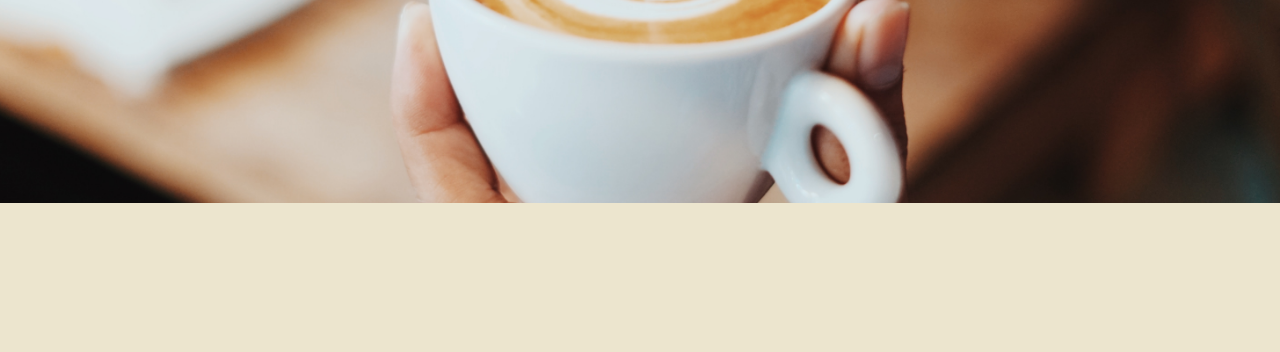
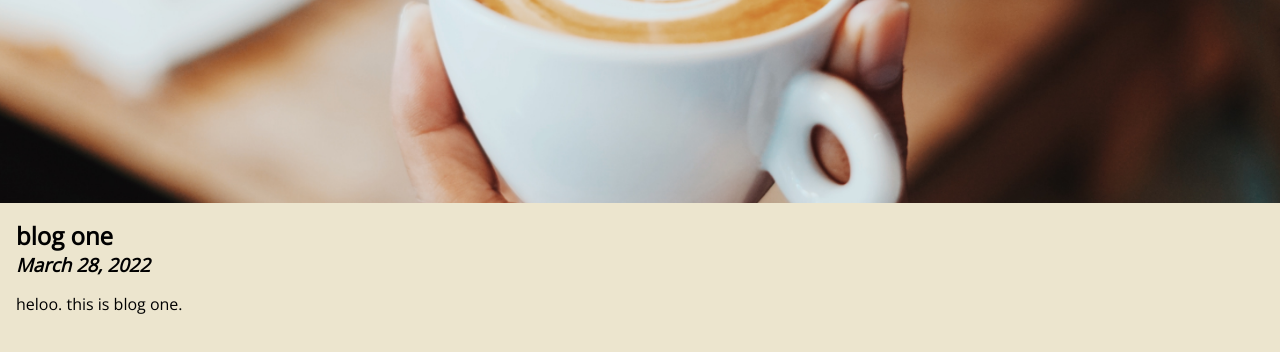
Before and after one commit to wesee/my-kopi-shop-starter, a Gatsby site: page / in a window 1280 px wide. Shown: the part 436-788 px from the top of the page. Built offline with nearby package versions, Linux system fonts and the light colour scheme; Gatsby itself is replaced by a stand-in of ours.

Commit message:
add blog entry

```diff
--- a/gatsby-config.js
+++ b/gatsby-config.js
@@ -5,6 +5,8 @@ module.exports = {
 
   plugins: [
   'gatsby-plugin-netlify-cms',
+'gatsby-transformer-remark',
+
 
     {
       resolve: `gatsby-plugin-sass`,
@@ -16,7 +18,16 @@ module.exports = {
          },
        },
      },
-    }
+    },
+
+{
+ resolve: 'gatsby-source-filesystem',
+ options: {
+ name: 'blog',
+ path: 'src/blog'
+ }
+ }
+
 
   ]
 };
--- a/package.json
+++ b/package.json
@@ -17,6 +17,8 @@
     "gatsby": "^4.0.0",
     "gatsby-plugin-netlify-cms": "^6.10.0",
     "gatsby-plugin-sass": "^5.10.2",
+    "gatsby-source-filesystem": "^4.10.1",
+    "gatsby-transformer-remark": "^5.10.2",
     "netlify-cms-app": "^2.15.69",
     "react": "^16.13.1",
     "react-dom": "^16.13.1"
--- /dev/null
+++ b/src/components/BlogEntry.js
@@ -0,0 +1,13 @@
+import React from 'react';
+
+import * as styles from './BlogEntry.module.css';
+
+export default function BlogEntry({ title, date, excerpt }) {
+return (
+<article className={styles.blog}>
+<h2>{title}</h2>
+<h3>{date}</h3>
+ <p>{excerpt}</p>
+ </article>
+ );
+ }
--- /dev/null
+++ b/src/components/BlogEntry.module.css
@@ -0,0 +1,12 @@
+.blog {
+padding: 1rem;
+}
+
+.blog h2 {
+margin: 0;
+}
+
+.blog h3 {
+ margin: 0;
+ font-style: italic;
+ }
--- /dev/null
+++ b/src/components/BlogList.js
@@ -0,0 +1,36 @@
+import React from 'react';
+
+import { graphql, useStaticQuery } from 'gatsby';
+
+import BlogEntry from './BlogEntry';
+
+export default function BlogList() {
+const data = useStaticQuery(graphql`
+{
+ allMarkdownRemark {
+ edges {
+ node {
+ id
+ frontmatter {
+ title
+ date(formatString: "MMMM D, YYYY")
+ }
+ excerpt
+ }
+ }
+ }
+ }
+ `);
+
+ return (
+ <div>
+ {data.allMarkdownRemark.edges.map(entry => (
+ <BlogEntry
+ key={entry.node.id}
+ title={entry.node.frontmatter.title}
+ date={entry.node.frontmatter.date}
+ excerpt={entry.node.excerpt} />
+ ))}
+ </div>
+ );
+ }
--- a/src/pages/index.js
+++ b/src/pages/index.js
@@ -3,6 +3,7 @@ import React from 'react';
 import { graphql, useStaticQuery } from 'gatsby';
 
 import Layout from '../components/Layout';
+import BlogList from '../components/BlogList';
 
 import * as styles from './index.module.css';
 
@@ -22,6 +23,9 @@ export default function IndexPage() {
       <div id={styles.hero}>
         <h1>{data.site.siteMetadata.title}</h1>
       </div>
+
+      <BlogList />
+
     </Layout>
   );
 }
```
Also changed, not shown: 1 other file.
